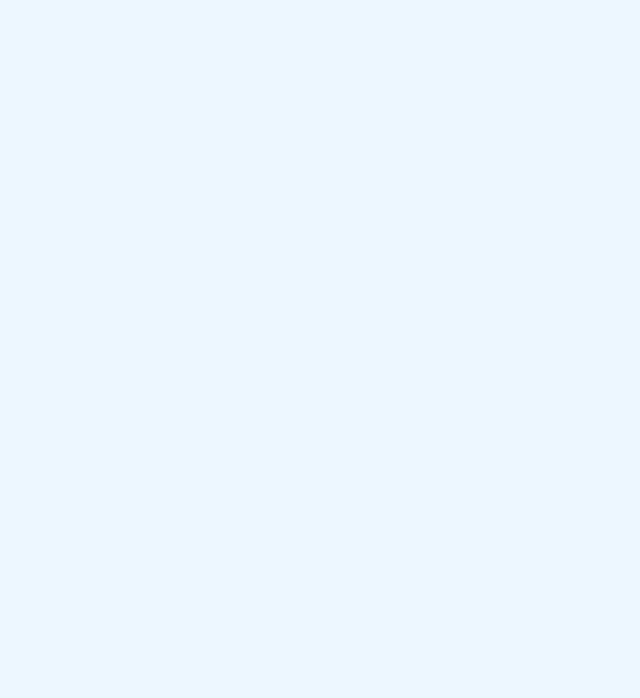
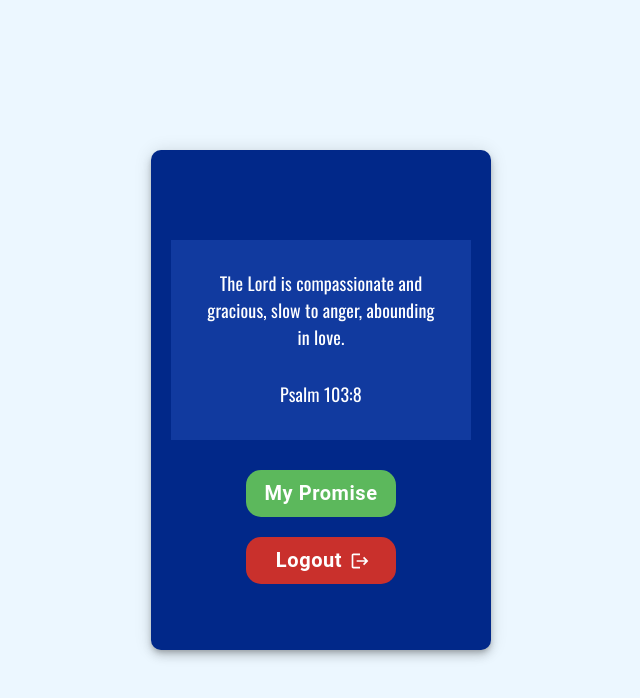
Before and after one commit to ayodiya/hcc_my_promise_app, a React (Create React App) app in the folder client/: page / in a window 1280 px wide. Before the commit this address had no page. Shown: the top 698 px of the page, without its empty margins (319-959 px from the left). Built offline with nearby package versions, Linux system fonts and the light colour scheme.

Commit message:
my promise design

```diff
--- a/client/package.json
+++ b/client/package.json
@@ -6,6 +6,7 @@
     "@emotion/react": "^11.5.0",
     "@emotion/styled": "^11.3.0",
     "@fontsource/oswald": "^4.5.1",
+    "@mui/icons-material": "^5.1.0",
     "@mui/material": "^5.0.6",
     "@testing-library/jest-dom": "^5.11.4",
     "@testing-library/react": "^11.1.0",
--- a/client/src/App.js
+++ b/client/src/App.js
@@ -1,12 +1,13 @@
 import CssBaseline from '@mui/material/CssBaseline'
-import Box from '@mui/material/Box'
-
 import { BrowserRouter as Router, Route, Routes } from 'react-router-dom'
 import { ThemeProvider } from '@mui/material/styles'
 import '@fontsource/oswald'
 
+import Background from './components/Background'
 import Login from './components/Login'
 import Register from './components/Register'
+import MyPromise from './components/MyPromise'
+import NotFound from './components/NotFound'
 import { theme } from './utils/theme'
 
 function App () {
@@ -14,22 +15,16 @@ function App () {
     <>
       <ThemeProvider theme={theme}>
         <CssBaseline />
-        <Box
-          sx={{
-            backgroundColor: 'secondary.main',
-            minHeight: '100vh',
-            display: 'flex',
-            justifyContent: ' center',
-            fontFamily: 'Oswald'
-          }}
-        >
-          <Router>
+        <Router>
+          <Background>
             <Routes>
-              <Route exact path='/login' element={<Login />} />
-              <Route exact path='/register' element={<Register />} />
+              <Route path='/' element={<MyPromise />} />
+              <Route path='/login' element={<Login />} />
+              <Route path='/register' element={<Register />} />
+              <Route path='*' element={<NotFound />} />
             </Routes>
-          </Router>
-        </Box>
+          </Background>
+        </Router>
       </ThemeProvider>
     </>
   )
--- /dev/null
+++ b/client/src/components/Background.jsx
@@ -0,0 +1,19 @@
+import Box from '@mui/material/Box'
+
+const Background = ({ children }) => {
+  return (
+    <Box
+      sx={{
+        backgroundColor: 'secondary.main',
+        minHeight: '100vh',
+        fontFamily: 'Oswald',
+        display: 'flex',
+        justifyContent: 'center'
+      }}
+    >
+      {children}
+    </Box>
+  )
+}
+
+export default Background
--- a/client/src/components/ButtonComponent.jsx
+++ b/client/src/components/ButtonComponent.jsx
@@ -1,6 +1,6 @@
 import Button from '@mui/material/Button'
 
-const ButtonComponent = ({ buttonText, ...props }) => {
+const ButtonComponent = ({ buttonText, buttonColor, ...props }) => {
   return (
     <Button
       disableElevation
@@ -12,9 +12,9 @@ const ButtonComponent = ({ buttonText, ...props }) => {
         textTransform: 'none',
         fontWeight: 600,
         borderRadius: '15px',
-        backgroundColor: 'buttonSuccess.main',
+        backgroundColor: buttonColor || 'buttonSuccess.main',
         '&:hover': {
-          backgroundColor: 'buttonSuccess.main'
+          backgroundColor: buttonColor || 'buttonSuccess.main'
         }
       }}
     >
--- a/client/src/components/Login.jsx
+++ b/client/src/components/Login.jsx
@@ -22,6 +22,7 @@ const initialValues = {
 const Login = () => {
   return (
     <Slide direction='left' in={true}>
+      <Box sx={{ display: 'flex', justifyContent: 'center' }}>
         <Box
           sx={{
             display: 'flex',
@@ -36,7 +37,10 @@ const Login = () => {
         >
           <Paper
             elevation={6}
-          sx={{ backgroundColor: 'primary.main', borderRadius: '10px' }}
+            sx={{
+              backgroundColor: 'primary.main',
+              borderRadius: '10px'
+            }}
           >
             <Box
               sx={{
@@ -152,6 +156,7 @@ const Login = () => {
             </Box>
           </Paper>
         </Box>
+      </Box>
     </Slide>
   )
 }
--- /dev/null
+++ b/client/src/components/MyPromise.jsx
@@ -0,0 +1,89 @@
+import Box from '@mui/material/Box'
+import Paper from '@mui/material/Paper'
+import Zoom from '@mui/material/Zoom'
+import LogoutIcon from '@mui/icons-material/Logout'
+
+import ButtonComponent from './ButtonComponent'
+
+const MyPromise = () => {
+  return (
+    <>
+      <Zoom direction='left' in={true}>
+        <Box sx={{ display: 'flex', justifyContent: 'center' }}>
+          <Box
+            sx={{
+              display: 'flex',
+              flexWrap: 'wrap',
+              alignSelf: 'center',
+              '& > :not(style)': {
+                m: 1,
+                minWidth: 300,
+                minHeight: { xs: 600, md: 500 }
+              }
+            }}
+          >
+            <Paper
+              elevation={6}
+              sx={{
+                padding: '20px',
+                backgroundColor: 'primary.main',
+                borderRadius: '10px',
+                paddingTop: '90px'
+              }}
+            >
+              <Box
+                sx={{
+                  backgroundColor: '#113a9f',
+                  width: 300,
+                  height: 200,
+                  color: 'white',
+                  fontSize: '18px'
+                }}
+              >
+                <Box
+                  sx={{
+                    padding: '30px',
+                    display: 'flex',
+                    justifyContent: 'center',
+                    textAlign: 'center'
+                  }}
+                >
+                  The Lord is compassionate and gracious, slow to anger,
+                  abounding in love.
+                </Box>
+                <Box sx={{ display: 'flex', justifyContent: 'center' }}>
+                  Psalm 103:8
+                </Box>
+              </Box>
+
+              <Box
+                sx={{
+                  display: 'flex',
+                  justifyContent: 'center',
+                  paddingTop: '30px'
+                }}
+              >
+                <ButtonComponent buttonText='My Promise' />
+              </Box>
+              <Box
+                sx={{
+                  display: 'flex',
+                  justifyContent: 'center',
+                  paddingTop: '20px'
+                }}
+              >
+                <ButtonComponent
+                  buttonColor='buttonWarning.main'
+                  buttonText='Logout'
+                  endIcon={<LogoutIcon />}
+                />
+              </Box>
+            </Paper>
+          </Box>
+        </Box>
+      </Zoom>
+    </>
+  )
+}
+
+export default MyPromise
--- /dev/null
+++ b/client/src/components/NotFound.jsx
@@ -0,0 +1,15 @@
+import Box from '@mui/material/Box'
+
+import NotFoundImg from '../assets/image/notFound.png'
+
+const NotFound = () => {
+  return (
+    <Box
+      sx={{ display: 'flex', justifyContent: 'center', alignSelf: 'center' }}
+    >
+      <img src={NotFoundImg} width='100%' height='30%' alt=' 404 not found' />
+    </Box>
+  )
+}
+
+export default NotFound
--- a/client/src/utils/theme.js
+++ b/client/src/utils/theme.js
@@ -8,6 +8,7 @@ export const theme = createTheme({
     secondary: {
       main: '#ECF7FF'
     },
-    buttonSuccess: { main: '#5CB85C' }
+    buttonSuccess: { main: '#5CB85C' },
+    buttonWarning: { main: '#C9302C' }
   }
 })
```
Also changed, not shown: client/src/assets/image/notFound.png (added), 1 other file (tests, documents, lock files or other folders). Lines whose indentation alone changed are shown as unchanged.
